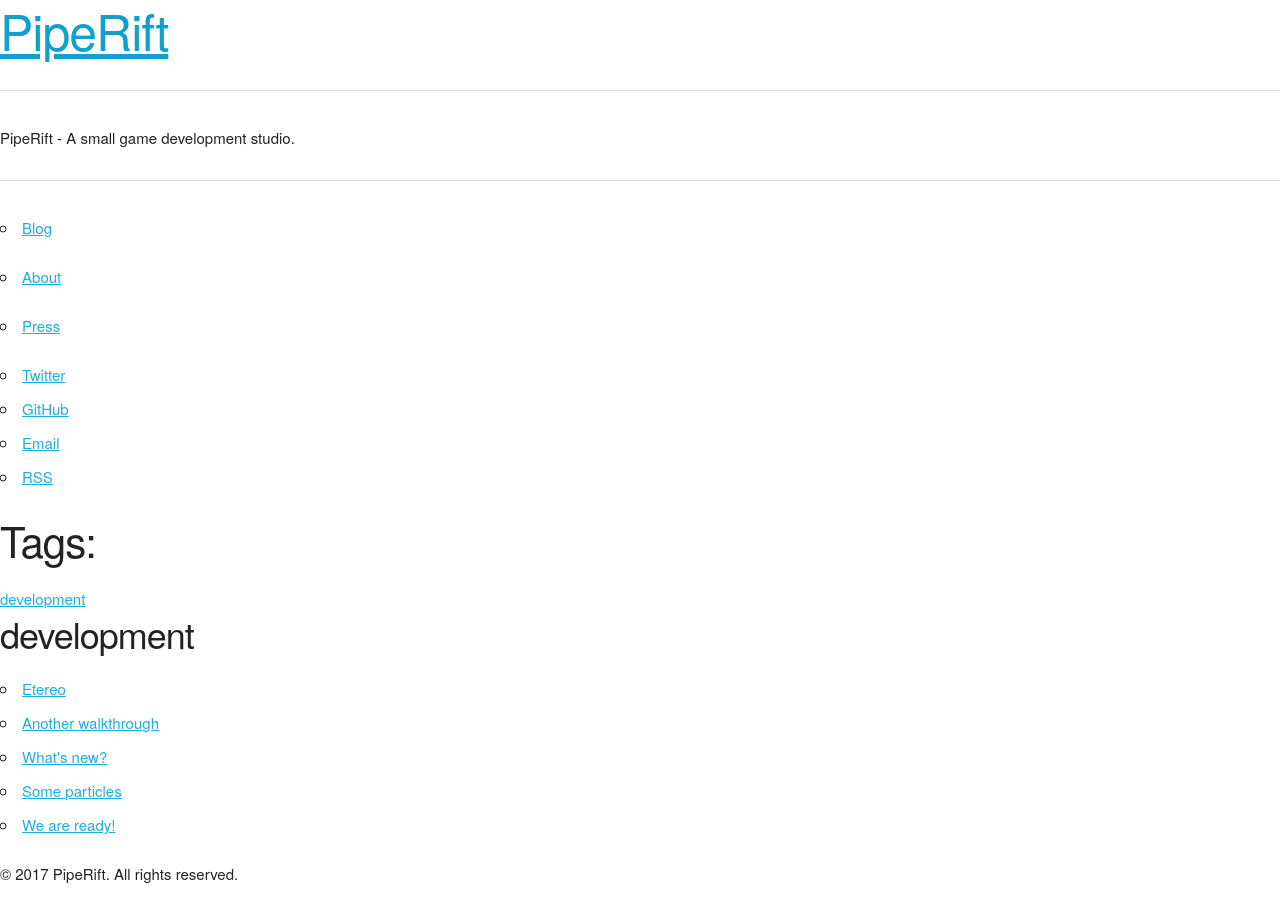
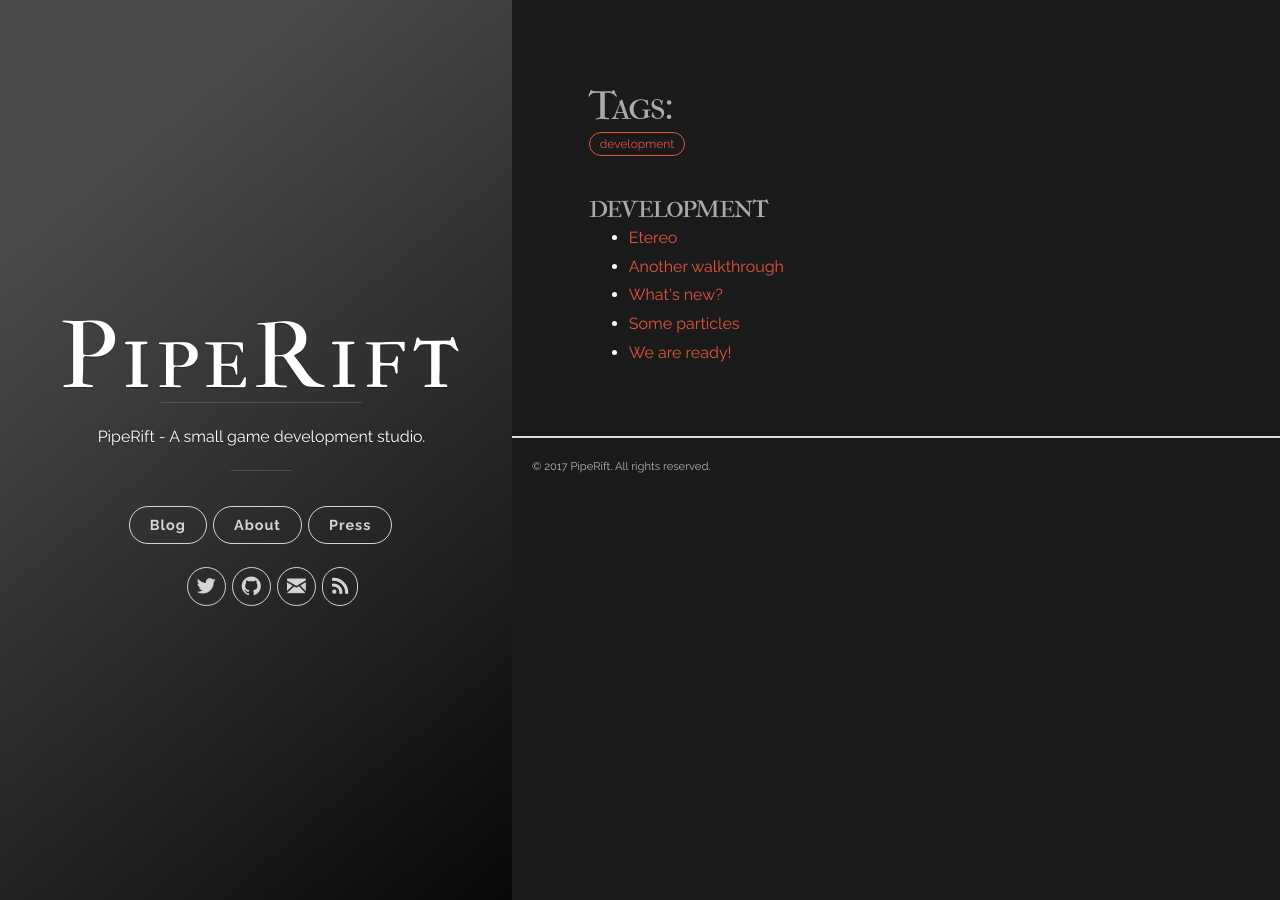
Before and after one commit to PipeRift/rift, a Jekyll site: the page built from tags.md, in a window 1280 px wide. Built offline with Jekyll 4.4.1, drawn with Linux system fonts in a browser that asks for light colours; nearby versions of some CDN libraries; comment, search, counter and statistics services are not loaded.

Commit message:
Small Fixes #3

```diff
--- a/_includes/footer.html
+++ b/_includes/footer.html
@@ -3,7 +3,7 @@
 </footer>
 
 <script type="text/javascript" src="https://ajax.googleapis.com/ajax/libs/jquery/1.11.3/jquery.min.js"></script>
-<script type="text/javascript" src="{{ "js/main.js" | prepend: site.baseurl }}"></script>
+<script type="text/javascript" src="/js/main.js"></script>
 {% if site.google_analytics %}
 <script>
   (function(i,s,o,g,r,a,m){i['GoogleAnalyticsObject']=r;i[r]=i[r]||function(){
--- a/_includes/head.html
+++ b/_includes/head.html
@@ -43,8 +43,8 @@
   <!-- Grid Framework -->
   <link rel="stylesheet" href="/css/normalize.css">
   <link rel="stylesheet" href="/css/skeleton.css">
+  <link rel="stylesheet" href="/css/main.css">
 
-  <link rel="stylesheet" href="{{ "css/main.css" | prepend: site.baseurl }}">
   <link rel="canonical" href="{{ page.url | replace:'index.html','' | prepend: site.baseurl | prepend: site.url }}">
   <link rel="alternate" type="application/rss+xml" title="{{ site.title }}" href="{{ site.baseurl }}feed.xml">
 </head>
```
